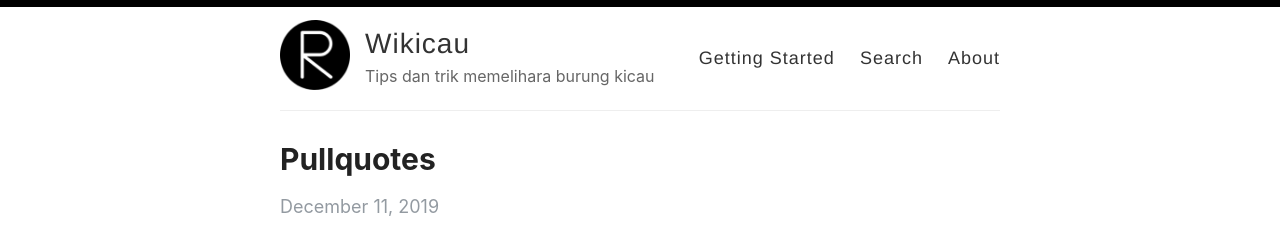
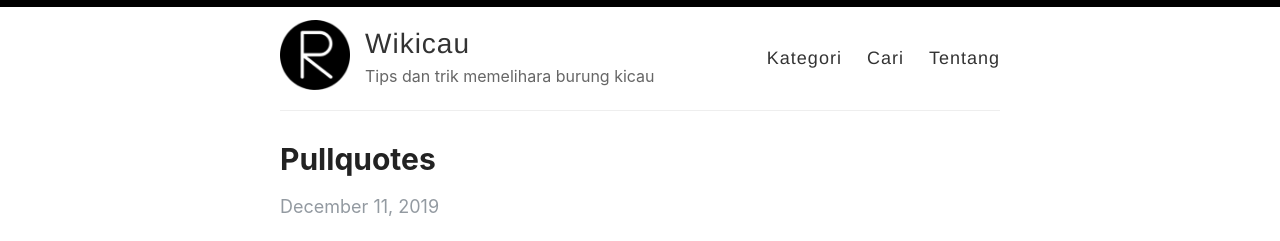
Before and after one commit to wikicau/wikicau.github.io, a Jekyll site: the page built from index.html, in a window 1280 px wide and 900 px high. Shown: the top 241 px of the window. Built offline with Jekyll 4.4.1, drawn with Linux system fonts in a browser that asks for light colours; the list of posts is cut into pages by our own code.

Commit message:
Update default.html

```diff
--- a/_layouts/default.html
+++ b/_layouts/default.html
@@ -27,9 +27,9 @@
             </div>
 
             <nav>
-              <a href="{{ site.baseurl }}/category">Getting Started</a>
-              <a href="{{ site.baseurl }}/cari">Search</a>
-              <a href="{{ site.baseurl }}/tentang">About</a>
+              <a href="{{ site.baseurl }}/category">Kategori</a>
+              <a href="{{ site.baseurl }}/cari">Cari</a>
+              <a href="{{ site.baseurl }}/tentang">Tentang</a>
             </nav>
           </header>
         </div>
```
